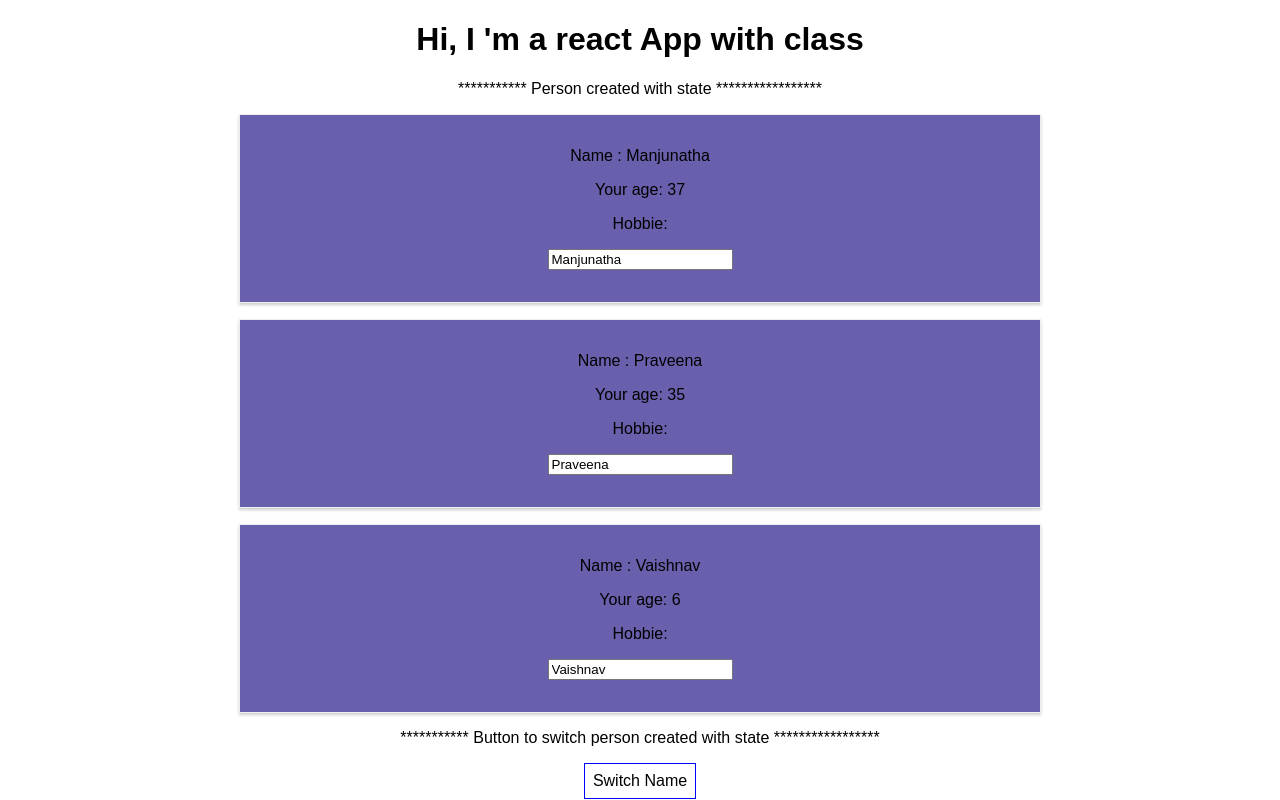
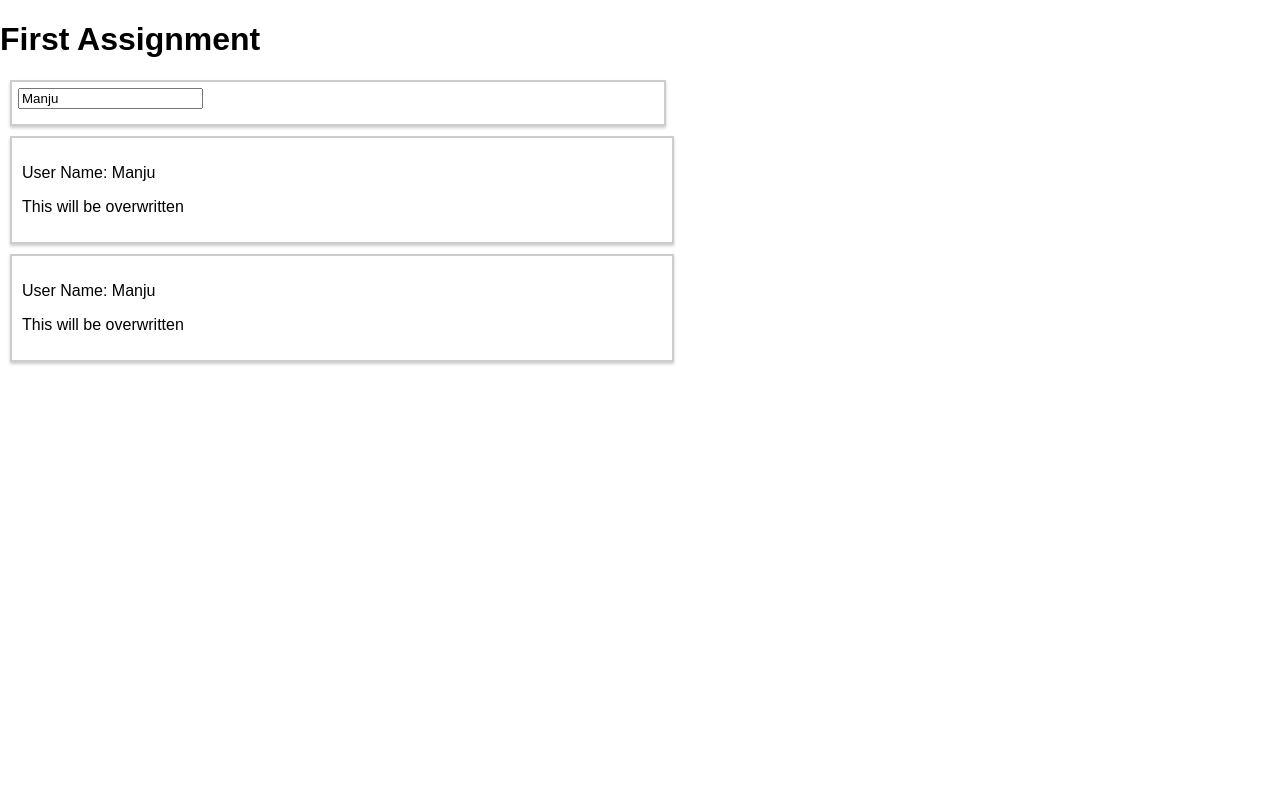
Before and after one commit to ecmpractitioner/react-js-basics, a React (Create React App) app in the folder react-complete-guide/: page / in a window 1280 px wide. Shown: the top 800 px of the page. Built offline with nearby package versions, Linux system fonts and the light colour scheme.

Commit message:
completed

```diff
--- a/react-complete-guide/src/App.js
+++ b/react-complete-guide/src/App.js
@@ -1,93 +1,26 @@
 import React, { Component } from "react";
+import UserInput from "./Components/UserInput/UserInput";
+import UserOutput from "./Components/UserOutput/UserOutput";
 import "./App.css";
-import PersonWithState from "./Components/Person/PersonWithState";
-import Button from './css/Common/Button.css'
+
+
 class App extends Component {
   state = {
-    persons: [
-      { name: "Manjunatha", age: 37 },
-      { name: "Praveena", age: 35 },
-      { name: "Vaishnav", age: 6 }
-    ],
-    someOtherValue: "Not changed"
+    userName: "Manju"
   };
 
-  switchNameHandler = () => {
-    this.setState({
-      persons: [
-        { name: "Updated by button", age: 37 },
-        { name: "Praveena", age: 35 },
-        { name: "Vaishnav", age: 6 }
-      ]
-    });
-
-    console.log("State after update " + this.state);
-  };
-
-  switchNameHandlerWithData = newName => {
-    this.setState({
-      persons: [
-        { name: newName, age: 37 },
-        { name: "Praveena", age: 35 },
-        { name: "Vaishnav", age: 6 }
-      ]
-    });
-  };
-
-  nameChangedHandler=(event)=>{
-
-      this.setState({
-        persons: [
-          { name: event.target.value, age: 37 },
-          { name: "Praveena", age: 35 },
-          { name: "Vaishnav", age: 6 }
-        ]
-      });
+  inputChanged=(event)=>{
+    this.setState({ userName:event.target.value});
   };
   render() {
-
-    const buttonStyle={
-      backgroundColor:'white',
-      font:'inherit',
-      border:'1px solid blue',
-      padding:'8px',
-      cursor:'pointer'
-
-    };
     return (
-      <div className="App">
-        <h1> Hi, I 'm a react App with class</h1>
-        <p>*********** Person created with state *****************</p>
-        <PersonWithState
-          props={{
-            name: this.state.persons[0].name,
-            age: this.state.persons[0].age,
-            changed:this.nameChangedHandler
-          }}
-        ></PersonWithState>
-        <PersonWithState
-          props={{
-            name: this.state.persons[1].name,
-            age: this.state.persons[1].age
-          }}
-        ></PersonWithState>
-        <PersonWithState
-          props={{
-            name: this.state.persons[2].name,
-            age: this.state.persons[2].age
-          }}
-        ></PersonWithState>
-        <p>
-          *********** Button to switch person created with state
-          *****************
-        </p>
-        <p><button style={buttonStyle} onClick={this.switchNameHandler}>Switch Name</button></p>
-        <p><strong>Try to use this option to pass values</strong></p>
-        <p><button className='Button'onClick={this.switchNameHandlerWithData.bind(this,'Name with bind')}>Switch Name Bind</button></p>
-        <p><button className='Button' onClick={()=>this.switchNameHandlerWithData("One more way")}>Another way</button></p>
+      <div>
+        <h1>First Assignment</h1>
+        <UserInput  changed={this.inputChanged} currentName={this.state.userName}></UserInput>
+        <UserOutput userName={this.state.userName}></UserOutput>
+        <UserOutput userName={this.state.userName}></UserOutput>
       </div>
     );
-    //return React.createElement('div',{className:'App'},React.createElement('h1',null,'Hi, I\'m a React App!!!'));
   }
 }
 
--- a/react-complete-guide/src/Components/Person/PersonWithState.js
+++ /dev/null
@@ -1,16 +0,0 @@
-import React from 'react';
-import Person from '../../css/Components/Person/Person.css';
-
-const personWithState=props=>{
-    console.log("State Person "+props);
-  return (
-    <div className="Person">
-      <p>Name : {props.props.name}</p>
-      <p>Your age: {props.props.age}</p>
-      Hobbie: {props.children}
-      <p><input type="text" onChange={props.props.changed} value={props.props.name}></input></p>
-    </div>
-  );
-};
-
-export default personWithState;
--- /dev/null
+++ b/react-complete-guide/src/Components/UserInput/UserInput.js
@@ -0,0 +1,10 @@
+import React from 'react';
+import '../../css/Components/UserInput/UserInput.css';
+const userInput =(props)=>{
+
+    return(
+        <div className='UserInput'><input type="text" onChange={props.changed} value={props.currentName}></input></div>
+   );
+};
+
+export default userInput;
--- /dev/null
+++ b/react-complete-guide/src/Components/UserOutput/UserOutput.js
@@ -0,0 +1,13 @@
+import React from "react";
+import '../../css/Components/UserOutput/UserOutput.css'
+const userOutput = (props) => {
+  return (
+    <div className='UserOutput'>
+      <p>User Name: {props.userName}</p>
+      <p>This will be overwritten</p>
+
+    </div>
+  );
+};
+
+export default userOutput;
--- a/react-complete-guide/src/css/Common/Button.css
+++ /dev/null
@@ -1,10 +0,0 @@
-.Button{
-
-    padding: 8px;
-    font:inherit;
-    border:1px solid blue;
-    cursor: pointer;
-    background-color: #fff;
-
-
-}
--- a/react-complete-guide/src/css/Components/Person/Person.css
+++ /dev/null
@@ -1,10 +0,0 @@
-.Person{
-    background-color:rgb(104, 96, 172);
-    color: black;
-    width: 60%;
-    margin: 16px auto;
-    padding: 16px;
-    border: 1px solid #eee;
-    box-shadow: 0 2px 3px #ccc;
-    text-align: center;
-}
--- /dev/null
+++ b/react-complete-guide/src/css/Components/UserInput/UserInput.css
@@ -0,0 +1,12 @@
+.UserInput {
+    padding: 6px;
+    height: 30px;
+    border: 2px solid #cdcdcd;
+    left: 0;
+    outline: none;
+    background-color: #fff;
+    margin: 10px;
+    width: 50%;
+    box-shadow: 0 2px 3px #ccc;
+
+}
--- /dev/null
+++ b/react-complete-guide/src/css/Components/UserOutput/UserOutput.css
@@ -0,0 +1,8 @@
+.UserOutput{
+    background-color: #fff;
+    padding: 10px;
+    border: 2px solid #cdcdcd;
+    margin: 10px;
+    width: 50%;
+    box-shadow: 0 2px 3px #ccc;
+}
```
